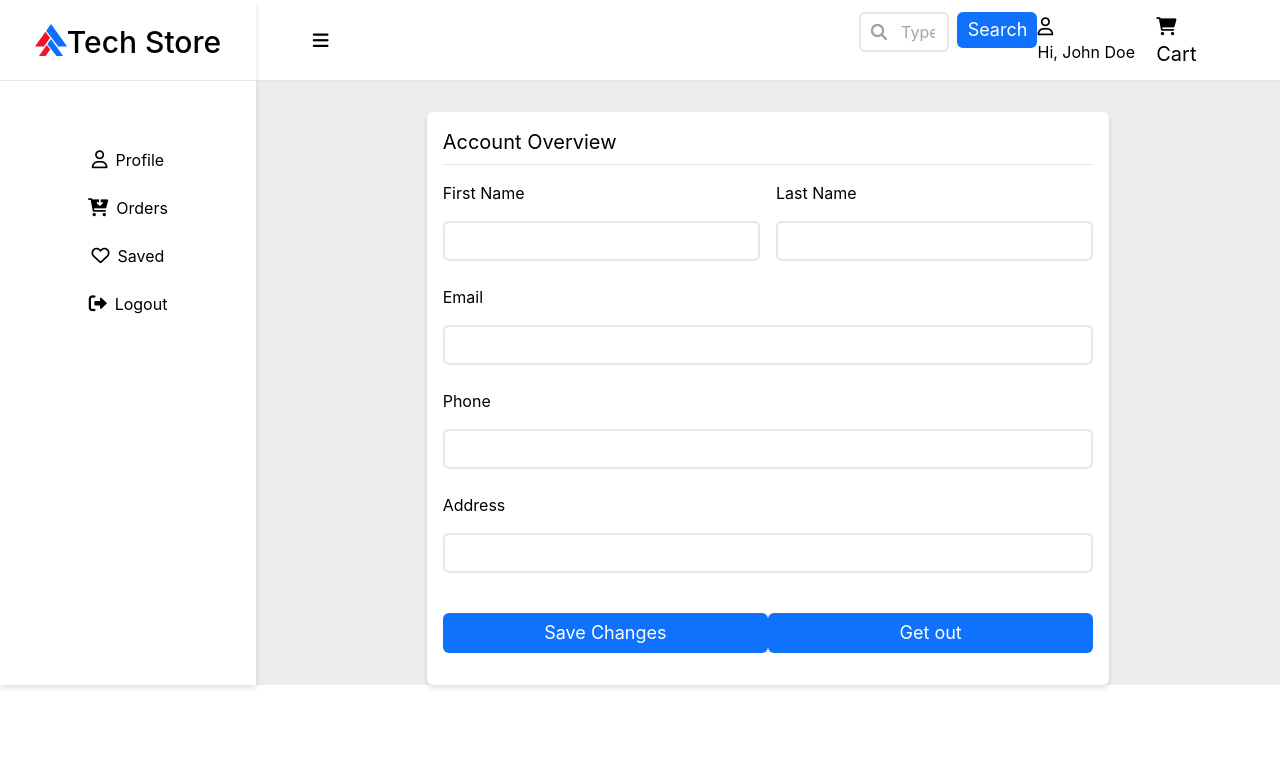
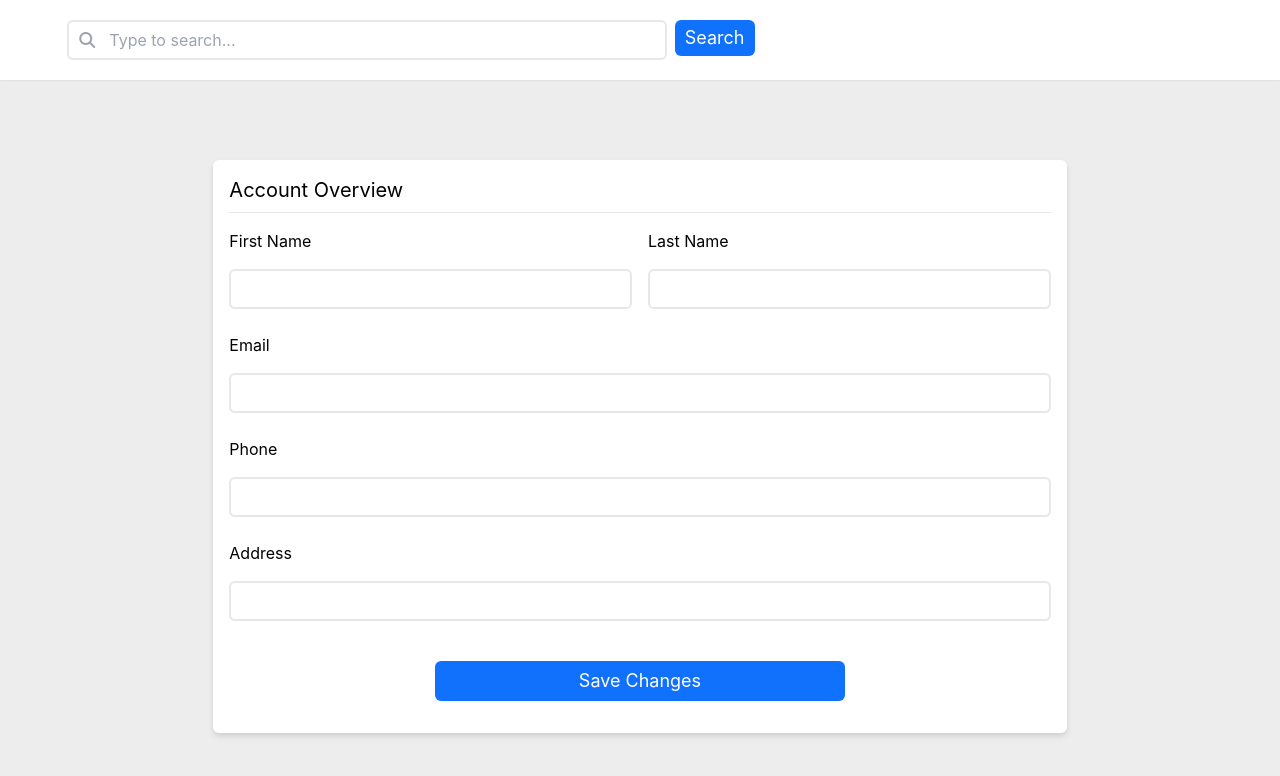
Before and after one commit to Enobaks/tech-store, a React (Create React App) app: page /user in a window 1280 px wide. Shown: the top 776 px of the page. Built offline with nearby package versions, Linux system fonts and the light colour scheme.

Commit message:
made navbars responsive

```diff
--- a/src/components/sideNavBar/sideNavBar.js
+++ b/src/components/sideNavBar/sideNavBar.js
@@ -2,17 +2,38 @@ import React from "react";
 import { Link } from "react-router-dom";
 import logo from "../../images/ts_logo_icon.png";
 
-const sideNavBar = () => {
+const sideNavBar = ({ handleNav, sideNav }) => {
   return (
-    <div className="hidden sideNavContainer w-80 bg-white z-20 drop-shadow-md lg:flex flex-col items-center justify-between ">
-      <Link to="/" className="logo flex mt-6 mb-5">
-        <img src={logo} alt="Logo" className="!w-8 !h-8" />
-        <span className="md:block  hidden text-3xl font-medium">
-          Tech Store
-        </span>
-      </Link>
+    <div
+      className={`block sideNavContainer absolute lg:relative ${
+        sideNav ? "w-0" : "w-56"
+      } h-screen duration-300 bg-white z-20 drop-shadow-md lg:flex flex-col items-center justify-between `}
+    >
+      <div className="logo flex mt-6 mb-5">
+        <div
+          className={`logo-wrap flex justify-around items-center w-full ${
+            sideNav ? "hidden" : "block"
+          }`}
+        >
+          <Link to="/" className="sg flex items-center">
+            <img src={logo} alt="Logo" className="!w-8 !h-8" />
+            <span className="md:block  hidden ml-2 md:text-lg lg:text-3xl font-medium">
+              Tech Store
+            </span>
+          </Link>
+
+          <i
+            className="fa-solid fa-xmark lg:hidden text-2xl text-red-600 "
+            onClick={handleNav}
+          ></i>
+        </div>
+      </div>
       <hr className="w-full" />
-      <ul className="nat w-full h-full flex flex-col items-center pt-16">
+      <ul
+        className={`nat w-full h-full flex flex-col items-center pt-16 ${
+          sideNav ? "hidden" : "block"
+        }`}
+      >
         <Link to="/user" className="w-full mb-5">
           <li className="text-center">
             {" "}
--- a/src/components/userNavbar/topNavbar.js
+++ b/src/components/userNavbar/topNavbar.js
@@ -1,42 +1,89 @@
-import React from "react";
+import React, { useState } from "react";
 
-const topNavbar = () => {
+const TopNavbar = ({ handleNav }) => {
+  const [top, setTop] = useState(true);
+  const handleSearchBar = () => setTop(!top);
   return (
-    <div className="nav_container bg-white w-full h-20 drop-shadow-sm">
+    <div className="nav_container bg-white w-full h-20 drop-shadow-sm relative">
       <div className="nav-wrap flex flex-row justify-between items-center w-11/12 h-full p-3.5 m-auto">
-        <div className="menu-bar">
+        <div className="menu-bar lg:hidden" onClick={handleNav}>
           <i class="fa-solid fa-bars text-lg"></i>
         </div>
-        <div className="nat flex justify-between w-9/12 md:w-2/5">
-          <div className="search-icon lg:hidden">
-            <i className="fa-solid fa-magnifying-glass"></i>
+        <div className="nat flex justify-between md:w-4/5 w-9/12 lg:w-full">
+          <div className="search-icon md:hidden">
+            <i
+              className="fa-solid fa-magnifying-glass"
+              onClick={handleSearchBar}
+            ></i>
           </div>
-          <div className="hidden lg:block search-wrap w-1/2 relative">
-            <form className=" hidden form-wrap lg:flex">
-              <i className="fa-solid fa-magnifying-glass absolute top-3 left-3 text-placeholder-txt"></i>
+          <form
+            className={`form-wrap flex absolute top-0 left-0 bg-slate-400 duration-300 w-full items-center justify-around ${
+              top ? "h-0" : "h-20"
+            }`}
+          >
+            {/* <div
+              className={`${
+                top ? "hidden" : "block"
+              } search-icon w-12 h-8 flex duration-300 items-center justify-center absolute top-6 lg:top-3 right-20`}
+            >
+              <i className="fa-solid fa-magnifying-glass text-placeholder-txt"></i>
+            </div> */}
+            <input
+              type="text"
+              className={`${
+                top ? "hidden" : "block"
+              } h-9 lg:h-10 px-3 rounded-md border-2 mr-2 text-black w-9/12`}
+              placeholder="Type to search..."
+            />
+
+            <i
+              class={`${
+                top ? "hidden" : "block"
+              } fa-solid fa-xmark text-2xl text-red-600`}
+              onClick={handleSearchBar}
+            ></i>
+          </form>
+          <div className="hidden md:block search-wrap w-3/5 relative">
+            <form className="  form-wrap md:flex">
+              <i className="fa-solid fa-magnifying-glass absolute top-2 lg:top-3 left-3 text-placeholder-txt"></i>
               <input
                 type="text"
                 className="h-8 lg:h-10 px-3 rounded-md border-2 mr-2 text-black w-11/12 pl-10 "
                 placeholder="Type to search..."
               />
-              <button className="bg-primary w-20 flex items-center justify-center rounded-md h-8 lg:h-9 text-white text-sm lg:text-lg px-5 hover:bg-primary-drk">
+              <button className="bg-primary w-20 flex items-center justify-center rounded-md h-8 lg:h-9 text-white text-sm lg:text-lg px-1 lg:px-5 hover:bg-primary-drk">
                 Search
               </button>
-              <i className="fa-solid fa-magnifying-glass absolute top-3 left-3 text-placeholder-txt"></i>
             </form>
           </div>
-          <div className="profile">
+
+          <div className="profile lg:hidden">
             <i className="fa-regular fa-user mr-2 text-lg"></i>
-            <span className="hidden md:inline-block">Hi, John Doe</span>
+            <span className="hidden md:inline-block">John Doe</span>
           </div>
-          <div>
+
+          <div className="lg:hidden">
             <i class="fa-solid fa-cart-shopping text-lg mr-2"></i>
             <span className="text-xl hidden md:inline-block">Cart</span>
           </div>
+          {/* <div className="laptop-size lg:flex w-3/12 hidden justify-between">
+            <div className="profile">
+              <i className="fa-regular fa-user mr-2 text-lg"></i>
+              <span className="hidden md:inline-block">Hi, John Doe</span>
+            </div>
+            <div className="">
+              <i class="fa-light fa-square-question"></i>
+              <span>Help</span>
+            </div>
+            <div>
+              <i class="fa-solid fa-cart-shopping text-lg mr-2"></i>
+              <span className="text-xl hidden md:inline-block">Cart</span>
+            </div>
+          </div> */}
         </div>
       </div>
     </div>
   );
 };
 
-export default topNavbar;
+export default TopNavbar;
--- a/src/pages/profile.js
+++ b/src/pages/profile.js
@@ -1,27 +1,27 @@
 import React from "react";
-import Button from "../components/button/button";
+// import Button from "../components/button/button";
 
 const profile = () => {
   return (
-    <div className="user_details w-2/3 h-auto mx-auto mt-8 bg-white rounded-md p-4 drop-shadow-md relative">
+    <div className="user_details w-full md:w-2/3 h-auto mx-auto mt-20 bg-white rounded-md p-4 drop-shadow-md relative">
       <h1 className="text-xl mb-2">Account Overview</h1>
       <hr className="mb-4 top-2 w-full" />
       <form>
-        <div className="fullname flex mb-6 justify-between gap-4">
-          <div className="input-wrap flex flex-col w-1/2">
+        <div className="fullname flex flex-col md:flex-row mb-6 justify-between gap-4">
+          <div className="input-wrap flex flex-col w-full md:w-1/2">
             <label htmlFor="firstName">First Name</label>
             <input
               type="text"
               name="firstName"
-              className="rounded-md pl-4 border-2 w-full h-8 lg:h-10 mt-4"
+              className="rounded-md pl-4 border-2 w-full h-10 mt-4"
             />
           </div>
-          <div className="input-wrap flex flex-col w-1/2">
+          <div className="input-wrap flex flex-col w-full md:w-1/2">
             <label htmlFor="lastName">Last Name</label>
             <input
               type="text"
               name="lastName"
-              className="rounded-md pl-4 border-2 w-full h-8 lg:h-10 mt-4"
+              className="rounded-md pl-4 border-2 w-full h-10 mt-4"
             />
           </div>
         </div>
@@ -30,7 +30,7 @@ const profile = () => {
           <input
             type="mail"
             name="email"
-            className="rounded-md pl-4 border-2 w-full h-8 lg:h-10 mt-4"
+            className="rounded-md pl-4 border-2 w-full h-10 mt-4"
           />
         </div>
         <div className="input-wrap mb-6 flex flex-col">
@@ -38,7 +38,7 @@ const profile = () => {
           <input
             type="mail"
             name="phone"
-            className="rounded-md pl-4 border-2 w-full h-8 lg:h-10 mt-4"
+            className="rounded-md pl-4 border-2 w-full h-10 mt-4"
           />
         </div>
         <div className="input-wrap mb-6 flex flex-col">
@@ -46,14 +46,13 @@ const profile = () => {
           <input
             type="text"
             name="address"
-            className="rounded-md pl-4 border-2 w-full h-8 lg:h-10 mt-4"
+            className="rounded-md pl-4 border-2 w-full h-10 mt-4"
           />
         </div>
         <div className="button-wrap flex items-center justify-center">
-          <button className="bg-primary w-1/2  rounded-md h-8 lg:h-10 text-white text-sm lg:text-lg px-5 hover:bg-primary-drk my-4">
+          <button className="bg-primary w-1/2  rounded-md h-10 text-white text-sm lg:text-lg px-5 hover:bg-primary-drk my-4">
             Save Changes
           </button>
-          <Button text={"Get out"} />
         </div>
       </form>
     </div>
--- a/src/pages/saved_items.js
+++ b/src/pages/saved_items.js
@@ -1,17 +1,8 @@
 import React from "react";
 import canvas from "../images/canvas.jpg";
-import SideNavBar from "../components/sideNavBar/sideNavBar";
-import TopNavbar from "../components/userNavbar/topNavbar";
 
 const SavedItems = () => {
   return (
-    // <div className="bg-custom-bg w-full h-auto flex relative">
-    //   <SideNavBar />
-    //   <div className="user-orders w-full h-auto">
-    //     <TopNavbar />
-
-    //   </div>
-    // </div>
     <div className="orders user_details w-11/12 h-auto mx-auto mt-8 bg-white rounded-md p-4 drop-shadow-md relative">
       <h1 className="text-xl mb-2">Saved Items</h1>
       <hr className="mb-4 top-2 w-full" />
@@ -51,8 +42,12 @@ const SavedItems = () => {
               <p>On 01-05-2021</p>
             </div>
           </div>
-          <div className="action">
-            <button className="">Buy Now</button>
+          <div className="action flex flex-col justify-around">
+            <button className="p-4 bg-primary">Buy Now</button>
+            <div>
+              <i class="fa-solid fa-trash"></i>
+              <span>REMOVE</span>
+            </div>
           </div>
         </li>
       </ul>
--- a/src/pages/user.js
+++ b/src/pages/user.js
@@ -1,4 +1,4 @@
-import React from "react";
+import React, { useState } from "react";
 import { Outlet } from "react-router-dom";
 import TopNavbar from "../components/userNavbar/topNavbar";
 import SideNavBar from "../components/sideNavBar/sideNavBar";
@@ -6,11 +6,14 @@ import SideNavBar from "../components/sideNavBar/sideNavBar";
 // import Orders from "./orders";
 
 const User = () => {
+  const [sideNav, setSideNav] = useState(true);
+  const responsiveSideBar = () => setSideNav(!sideNav);
+
   return (
-    <div className="bg-custom-bg w-full h-auto flex relative">
-      <SideNavBar />
+    <div className="bg-custom-bg w-full h-screen flex relative">
+      <SideNavBar handleNav={responsiveSideBar} sideNav={sideNav} />
       <div className="user-section w-full h-auto">
-        <TopNavbar />
+        <TopNavbar handleNav={responsiveSideBar} />
 
         <Outlet />
       </div>
--- /dev/null
+++ b/src/redux/actions/action.js
@@ -0,0 +1,7 @@
+import { ActionType } from "../constants/constant";
+
+export const toggleAction = () => {
+  return {
+    type: ActionType.TOGGLE_MENU,
+  };
+};
--- /dev/null
+++ b/src/redux/constants/constant.js
@@ -0,0 +1,3 @@
+export const ActionType = {
+  TOGGLE_MENU: "TOGGLE_MENU",
+};
--- /dev/null
+++ b/src/redux/reducers/reducer.js
@@ -0,0 +1,12 @@
+import React from 'react'
+import { ActionType } from '../constants/constant'
+
+const initialState = {
+    toggle: false
+}
+
+export const toggleReducer = (state = initialState, {type}) => {
+ switch (type) {
+    case (ActionType.)
+ }
+}
```
Also changed, not shown: src/redux/store.js (added).
